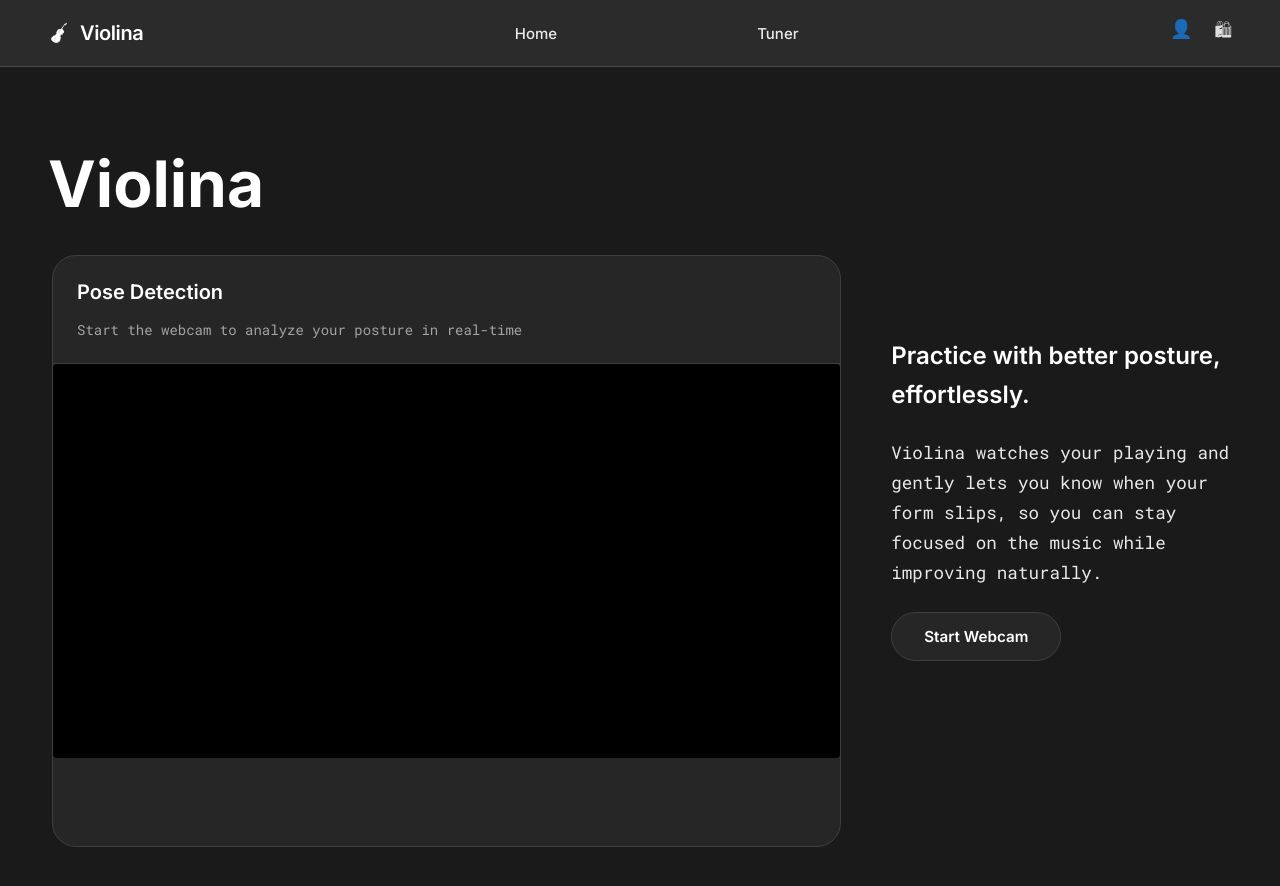
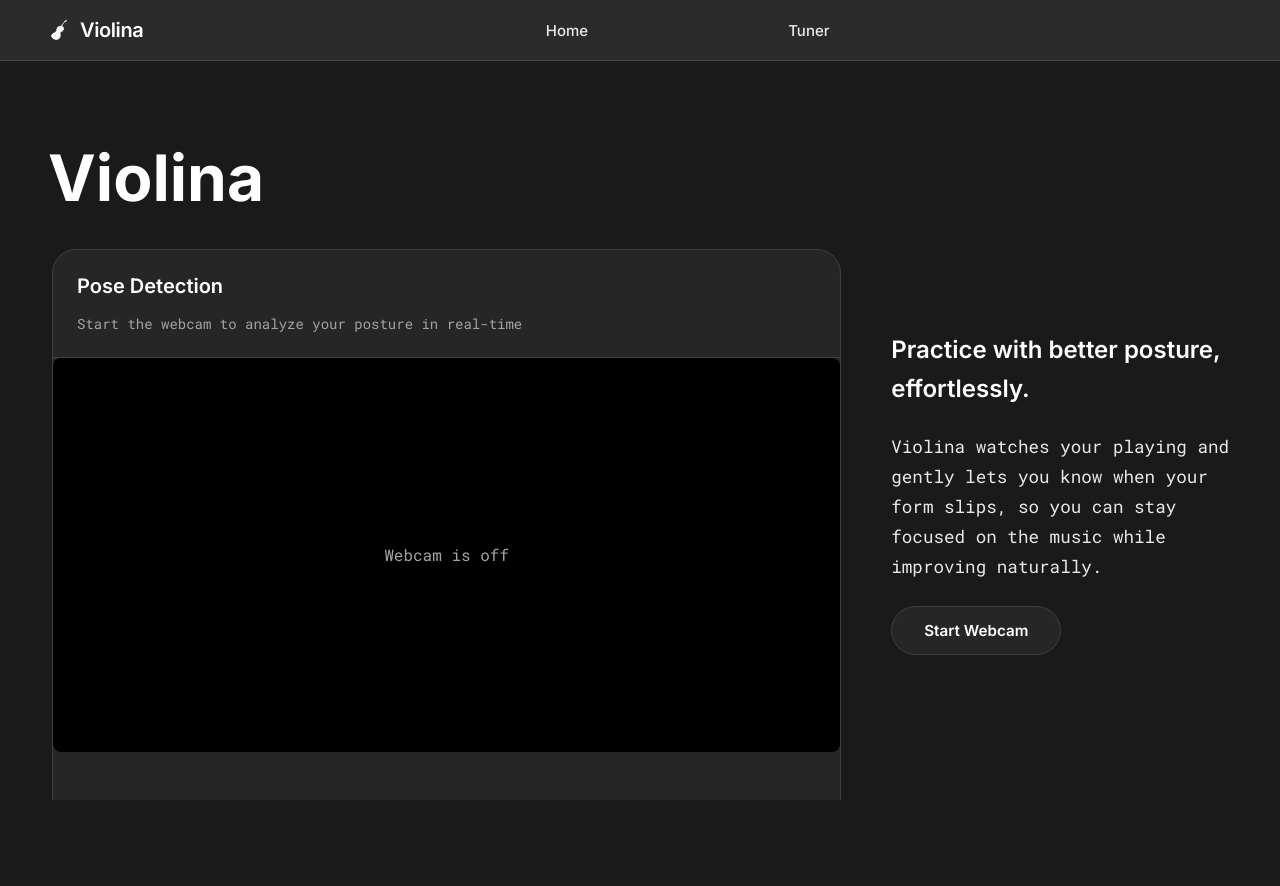
Before and after one commit to mekaeel-m/deltahacks2026, a React (Vite) app in the folder front-end/: page / in a window 1280 px wide. Shown: the top 886 px of the page. After the commit the page ends 800 px from the top, so only its background shows below. Built offline with nearby package versions, Linux system fonts and the light colour scheme.

Commit message:
some more minor changes to styling and formatting

```diff
--- a/front-end/src/components/Navbar.jsx
+++ b/front-end/src/components/Navbar.jsx
@@ -1,5 +1,5 @@
 import { Link } from 'react-router-dom';
-import "../styles/index.css";
+import "../styles/Navbar.css";
 
 export default function Navbar() {
   return (
@@ -12,11 +12,6 @@ export default function Navbar() {
         <Link to="/">Home</Link>
         <Link to="/tuner">Tuner</Link>
       </div>
-
-      <div className="nav-right">
-        <span className="icon">👤</span>
-        <span className="icon">🛍</span>
-      </div>
     </nav>
   );
 }
--- a/front-end/src/components/Webcam.jsx
+++ b/front-end/src/components/Webcam.jsx
@@ -1,15 +1,17 @@
-import { useEffect, useRef, forwardRef } from 'react';
+import { useEffect, useRef, useState, forwardRef } from 'react';
 import '../styles/Webcam.css';
 
 const Webcam = forwardRef((props, ref) => {
   const videoRef = useRef(null);
   const streamRef = useRef(null);
+  const [isActive, setIsActive] = useState(false);
 
   const startWebcam = (stream) => {
     streamRef.current = stream;
     if (videoRef.current) {
       videoRef.current.srcObject = stream;
     }
+    setIsActive(true);
   };
 
   const stopWebcam = () => {
@@ -20,6 +22,7 @@ const Webcam = forwardRef((props, ref) => {
     if (videoRef.current) {
       videoRef.current.srcObject = null;
     }
+    setIsActive(false);
   };
 
   useEffect(() => {
@@ -49,6 +52,11 @@ const Webcam = forwardRef((props, ref) => {
             autoPlay
             playsInline
           />
+          {!isActive && (
+            <div className="webcam-off-message">
+              Webcam is off
+            </div>
+          )}
         </div>
       </div>
     </div>
--- /dev/null
+++ b/front-end/src/styles/Navbar.css
@@ -0,0 +1,73 @@
+.navbar {
+  position: sticky;
+  top: 0;
+  z-index: 100;
+
+  display: grid;
+  grid-template-columns: auto 1fr auto;
+  align-items: center;
+
+  padding: 18px 48px;
+
+  background: rgba(255, 255, 255, 0.08);
+  backdrop-filter: blur(18px);
+  -webkit-backdrop-filter: blur(18px);
+
+  border-bottom: 1px solid rgba(255, 255, 255, 0.15);
+}
+
+.logo {
+  display: flex;
+}
+
+/* LEFT */
+.nav-left {
+  display: flex;
+  align-items: center;
+  gap: 10px;
+}
+
+.logo-icon {
+  width: 22px;
+  height: 22px;
+}
+
+.brand {
+  font-size: 20px;
+  font-weight: 600;
+  letter-spacing: -0.02em;
+}
+
+/* CENTER */
+.nav-center {
+  display: flex;
+  justify-content: center;
+  gap: 200px;
+}
+
+.nav-center a {
+  text-decoration: none;
+  font-size: 15px;
+  font-weight: 500;
+  opacity: 0.9;
+}
+
+.nav-center a:hover {
+  opacity: 1;
+}
+
+/* RIGHT */
+.nav-right {
+  display: flex;
+  gap: 22px;
+}
+
+.icon {
+  font-size: 18px;
+  opacity: 0.85;
+  cursor: pointer;
+}
+
+.icon:hover {
+  opacity: 1;
+}
--- a/front-end/src/styles/Webcam.css
+++ b/front-end/src/styles/Webcam.css
@@ -36,6 +36,7 @@
 .card-content {
     flex: 1;
     padding: 1.5rem;
+    padding-bottom: 0;
     display: flex;
     align-items: center;
     justify-content: center;
@@ -44,9 +45,21 @@
 .video-container {
     width: 100%;
     height: 100%;
-    border-radius: 4px;
+    border-radius: 8px;
     overflow: hidden;
     background-color: #000;
+    position: relative;
+    display: flex;
+    align-items: center;
+    justify-content: center;
+}
+
+.webcam-off-message {
+    position: absolute;
+    font-size: 1rem;
+    color: #a3a3a3;
+    font-family: "Roboto Mono", monospace;
+    text-align: center;
 }
 
 .video-container video {
--- a/front-end/src/styles/index.css
+++ b/front-end/src/styles/index.css
@@ -17,83 +17,31 @@
 html, body {
   height: 100%;
   margin: 0;
+  overflow-x: hidden;
+}
+
+html {
+  scrollbar-width: thin;
+  scrollbar-color: #3f3f3f #1a1a1a;
+}
+
+html::-webkit-scrollbar {
+  width: 3px;
+}
+
+html::-webkit-scrollbar-track {
+  background: #1a1a1a;
+}
+
+html::-webkit-scrollbar-thumb {
+  background: #3f3f3f;
+  border-radius: 4px;
+}
+
+html::-webkit-scrollbar-thumb:hover {
+  background: #4a4a4a;
 }
 
 body {
   background-color: #1a1a1a;
 }
-
-.navbar {
-  position: sticky;
-  top: 0;
-  z-index: 100;
-
-  display: grid;
-  grid-template-columns: auto 1fr auto;
-  align-items: center;
-
-
-  padding: 18px 48px;
-
-  background: rgba(255, 255, 255, 0.08);
-  backdrop-filter: blur(18px);
-  -webkit-backdrop-filter: blur(18px);
-
-  border-bottom: 1px solid rgba(255, 255, 255, 0.15);
-}
-
-.logo {
-  display: flex;
-}
-
-/* LEFT */
-.nav-left {
-  display: flex;
-  align-items: center;
-  gap: 10px;
-}
-
-.logo-icon {
-  width: 22px;
-  height: 22px;
-}
-
-.brand {
-  font-size: 20px;
-  font-weight: 600;
-  letter-spacing: -0.02em;
-}
-
-/* CENTER */
-.nav-center {
-  display: flex;
-  justify-content: center;
-  gap: 200px;
-}
-
-.nav-center a {
-  text-decoration: none;
-  font-size: 15px;
-  font-weight: 500;
-  opacity: 0.9;
-}
-
-.nav-center a:hover {
-  opacity: 1;
-}
-
-/* RIGHT */
-.nav-right {
-  display: flex;
-  gap: 22px;
-}
-
-.icon {
-  font-size: 18px;
-  opacity: 0.85;
-  cursor: pointer;
-}
-
-.icon:hover {
-  opacity: 1;
-}
```
